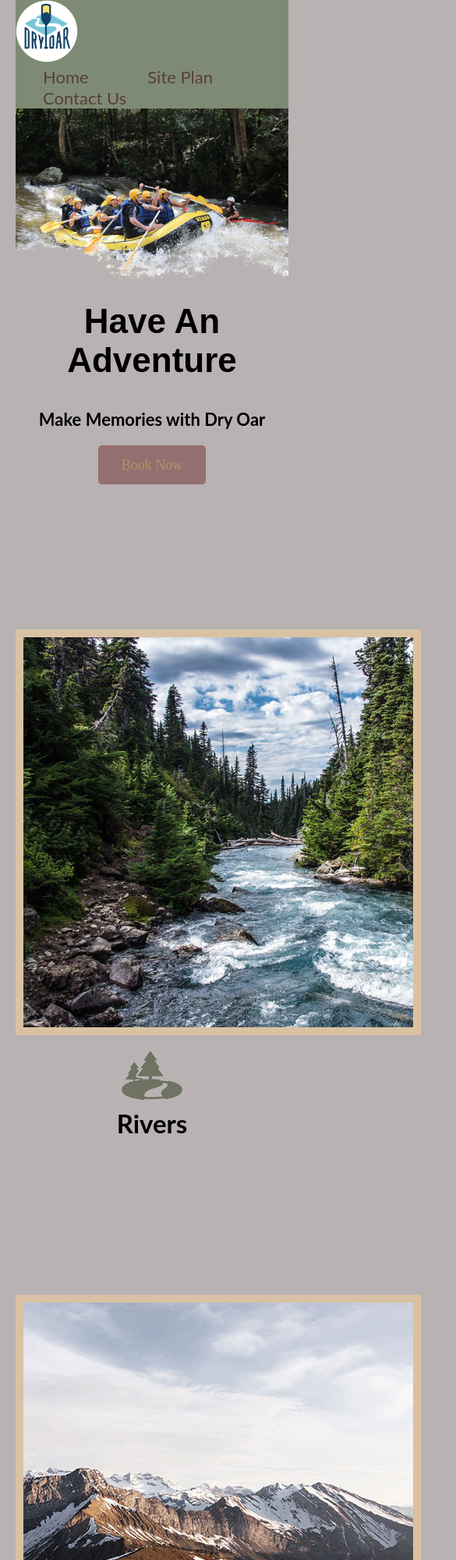
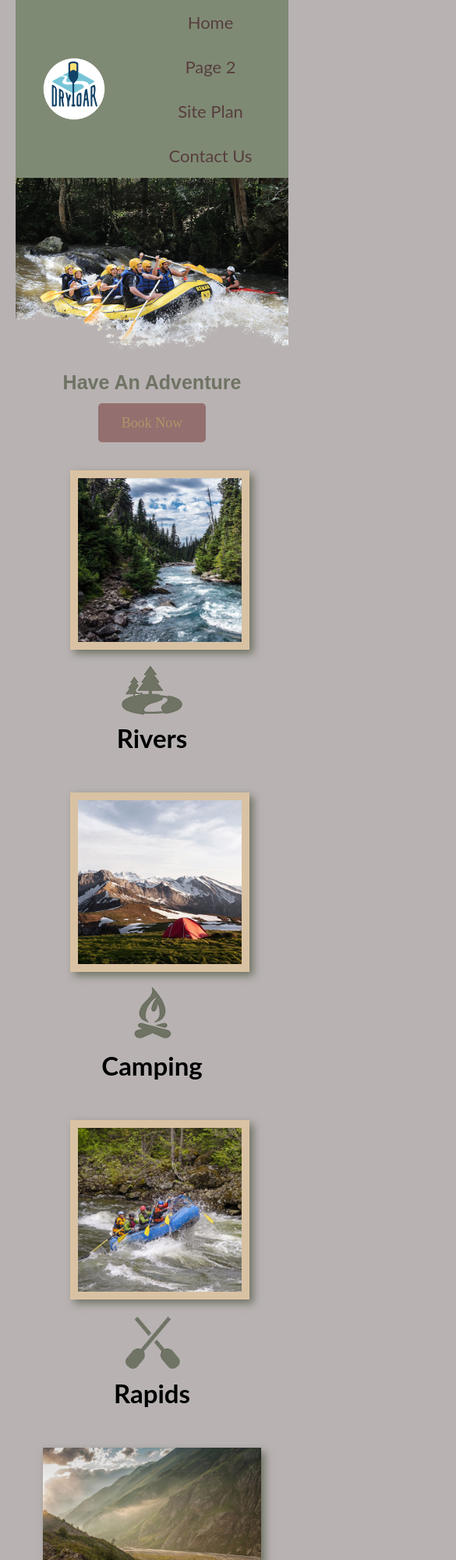
Before and after one commit to jadeevelyn06/wdd130, a website: page wwr/index.html in a window 390 px wide. Shown: the top 2000 px of the page at 78% size, 585 px wide, since content can reach past the window. Drawn offline with Linux system fonts and the light colour scheme.

Commit message:
week9ithink

```diff
--- a/wwr/index.html
+++ b/wwr/index.html
@@ -16,6 +16,7 @@
             </a>
             <nav>
                 <a href="index.html">Home</a>
+                <a href="#">Page 2</a>
                 <a href="site-plan-rafting.html">Site Plan</a>
                 <a href="contactus.html">Contact Us</a>
             </nav>
--- a/wwr/styles/styles.css
+++ b/wwr/styles/styles.css
@@ -2,6 +2,8 @@
 #background {
     height: 725px;
     background-color: #fcfbfb;
+    grid-column: 1/11;
+    grid-row: 4/9;
 }
 
 body {
@@ -13,7 +15,14 @@ body {
 }
 
 header {
+    display: grid;
+    grid-template-columns: 150px auto;
     background-color: rgba(103, 121, 91, 0.7);
+}
+
+nav {
+    display: flex;
+    justify-content: space-around;
 }
 
 nav a:hover {
@@ -34,6 +43,8 @@ nav a {
 
 #logo_link {
     padding-top: 5px;
+    justify-self: center;
+    align-self: center;
   }
 
 .icon {
@@ -45,6 +56,24 @@ nav a {
     width: 100%;
 }
 
+.home-grid {
+    display: grid;
+    grid-template-columns: repeat(10, 1fr);
+}
+#hero {
+    display: grid;
+    grid-template-columns: 1fr 3fr 1fr;
+}
+#hero-box {
+    grid-column: 1/4;
+    grid-row: 1/3;
+}
+
+#hero-msg {
+    color: white;
+    grid-row: 3/3;
+    grid-column: 1/4;
+}
 
 .home-title {
     color: #000000;
@@ -83,6 +112,9 @@ h2 {
     line-height: 1.5em;
     padding: 35px;
     margin-top: 200px;
+    grid-column: 6/10;
+    grid-row: 6/7;
+    box-shadow: 5px 5px 10px #6f7364;
 }
 
 .msg h2 {
@@ -101,6 +133,9 @@ footer {
     background-color: #8a6767;
     padding: 25px 50px;
     margin-top: 200px;
+    display: flex;
+    justify-content: space-around;
+    align-items: center;
 }
 
 footer a {
@@ -142,14 +177,81 @@ main section{
 footer .social img{
     padding-top: 15px;
 }
+.card-img {
+    border: 10px solid #d9c2a3;
+    width: 100%;
+    transition: transform .5s;
+    box-shadow: 5px 5px 10px #6f7364;
+}
+.card-img:hover {
+    opacity: .6;
+    transform: scale(1.1);
+}
+.mountains {
+    margin-top: 100px;
+    width: 100%;
+    grid-column: 2/7;
+    grid-row:5/8;
+    box-shadow: 5px 5px 10px #6f7364;
+}
 
-.rivers-card, .camping-card, .rapids-card {
+.rivers-card {
+    grid-column: 2/4;
+    grid-row: 2/3;
     margin: 200px 0;
 }
-.card-img {
-    border: 10px solid #d9c2a3;
+
+.camping-card {
+    grid-column: 5/7;
+    grid-row: 2/3;
+    margin: 200px 0;
 }
 
-.mountains {
-    margin-top: 100px;
+.rapids-card {
+    grid-column: 8/10;
+    grid-row: 2/3;
+    margin: 200px 0;
 }
+@media screen and (max-width: 900px) {
+    #hero, .home-grid {
+        display: block;
+        height: auto;
+    }
+    nav, footer {
+        flex-direction: column;
+    }
+    nav a {
+        display: block;
+        padding: 15px;
+    }
+    #hero {
+        margin-top: 0;
+    }
+    #hero-msg {
+        margin-top: 0;
+    }
+    #hero-msg h4 {
+        display: none;
+    }
+    #hero-msg h1 {
+        color: #6f7364;
+    }
+    .home-title {
+        font-size: 25px;
+    }
+    .rivers-card, .camping-card, .rapids-card {
+        margin: 50px auto;
+        width: 60%;
+    }
+    #background {
+        display: none;
+    }
+    .mountains, .msg {
+        width: 80%;
+        display: block;
+        margin: 0 auto;
+    }
+    footer {
+        margin-top: 25px;
+    }
+}
```
Also changed, not shown: wwr/positioning.html (line endings or trailing spaces), wwr/positionstyles.css (line endings or trailing spaces), 1 other file.
